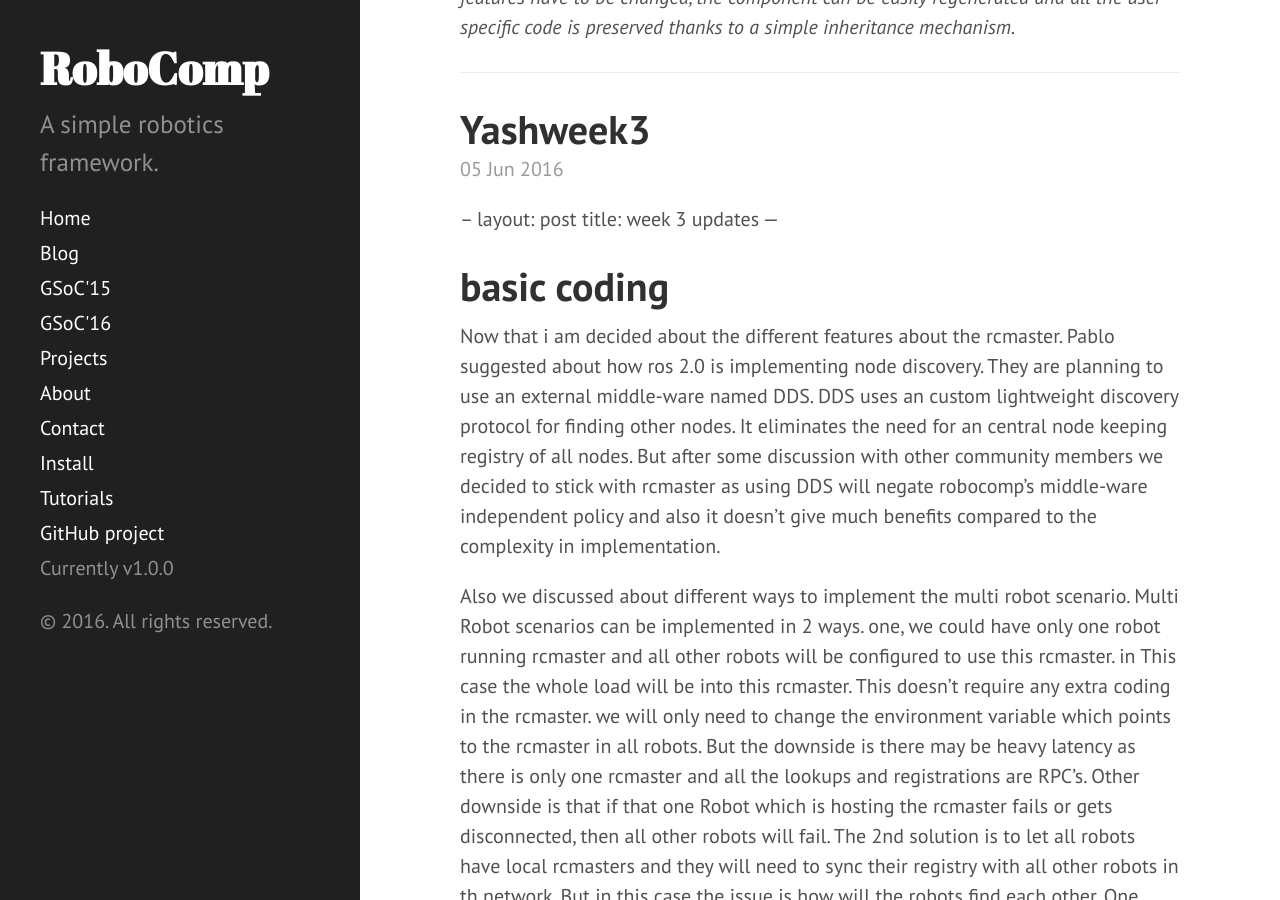
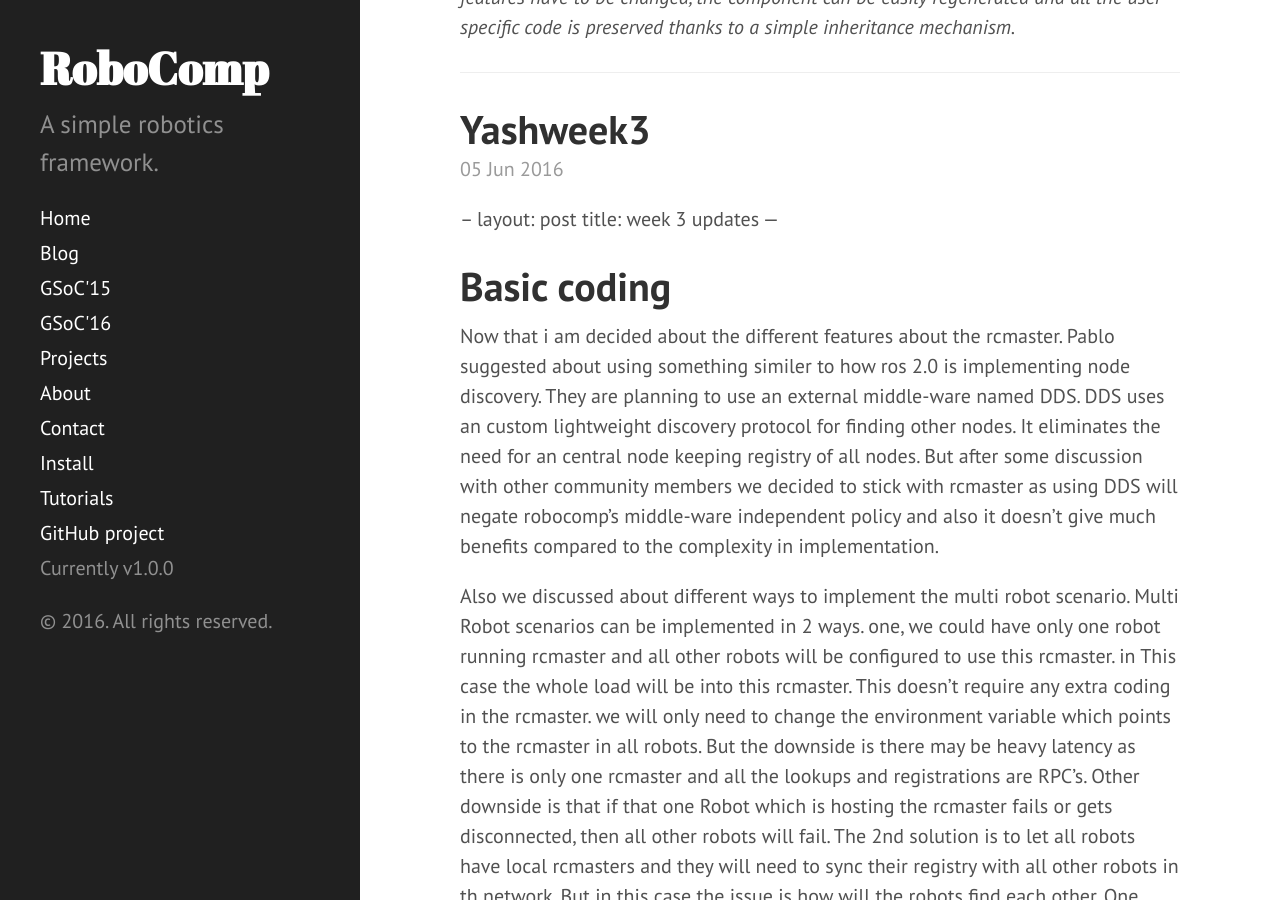
Before and after one commit to robocomp/website, a Jekyll site: the page built from index.html, in a window 1280 px wide and 900 px high, scrolled down 308 px. Built offline with Jekyll 4.4.1, drawn with Linux system fonts in a browser that asks for light colours; the list of posts is cut into pages by our own code.

Commit message:
Update 2016-06-05-yashWeek3.md

```diff
--- a/_posts/gsoc2016/yashSanap/2016-06-05-yashWeek3.md
+++ b/_posts/gsoc2016/yashSanap/2016-06-05-yashWeek3.md
@@ -3,10 +3,10 @@ layout: post
 title: week 3 updates
 ---
 
-basic coding
+Basic coding
 =======
 
-Now that i am decided about the different features about the rcmaster. Pablo suggested about how ros 2.0 is implementing node discovery. They are planning to use an external middle-ware named DDS. DDS uses an custom lightweight discovery protocol for finding other nodes. It eliminates the need for an central node keeping registry of all nodes. But after some discussion with other community members we decided to stick with rcmaster as using DDS will negate robocomp's middle-ware independent policy and also it doesn't give much benefits compared to the complexity in implementation.
+Now that i am decided about the different features about the rcmaster. Pablo suggested about using something similer to how ros 2.0 is implementing node discovery. They are planning to use an external middle-ware named DDS. DDS uses an custom lightweight discovery protocol for finding other nodes. It eliminates the need for an central node keeping registry of all nodes. But after some discussion with other community members we decided to stick with rcmaster as using DDS will negate robocomp's middle-ware independent policy and also it doesn't give much benefits compared to the complexity in implementation.
 
 Also we discussed about different ways to implement the multi robot scenario. Multi Robot scenarios can be implemented in 2 ways. one, we could have only one robot running rcmaster and all other robots will be configured to use this rcmaster. in This case the whole load will be into this rcmaster. This doesn't require any extra coding in the rcmaster. we will only need to change the environment variable which points to the rcmaster in all robots. But the downside is there may be heavy latency as there is only one rcmaster and all the lookups and registrations are RPC's. Other downside is that if that one Robot which is hosting the rcmaster fails or gets disconnected, then all other robots will fail. The 2nd solution is to let all robots have local rcmasters and they will need to sync their registry with all other robots in th network. But in this case the issue is how will the robots find each other. One straight forward solution is to hard-code all the robots ip in each of the robots. But this may be really tedious. Hence we may use some discovery protocol like udp multicast for finding other rcmasters.
 
```
